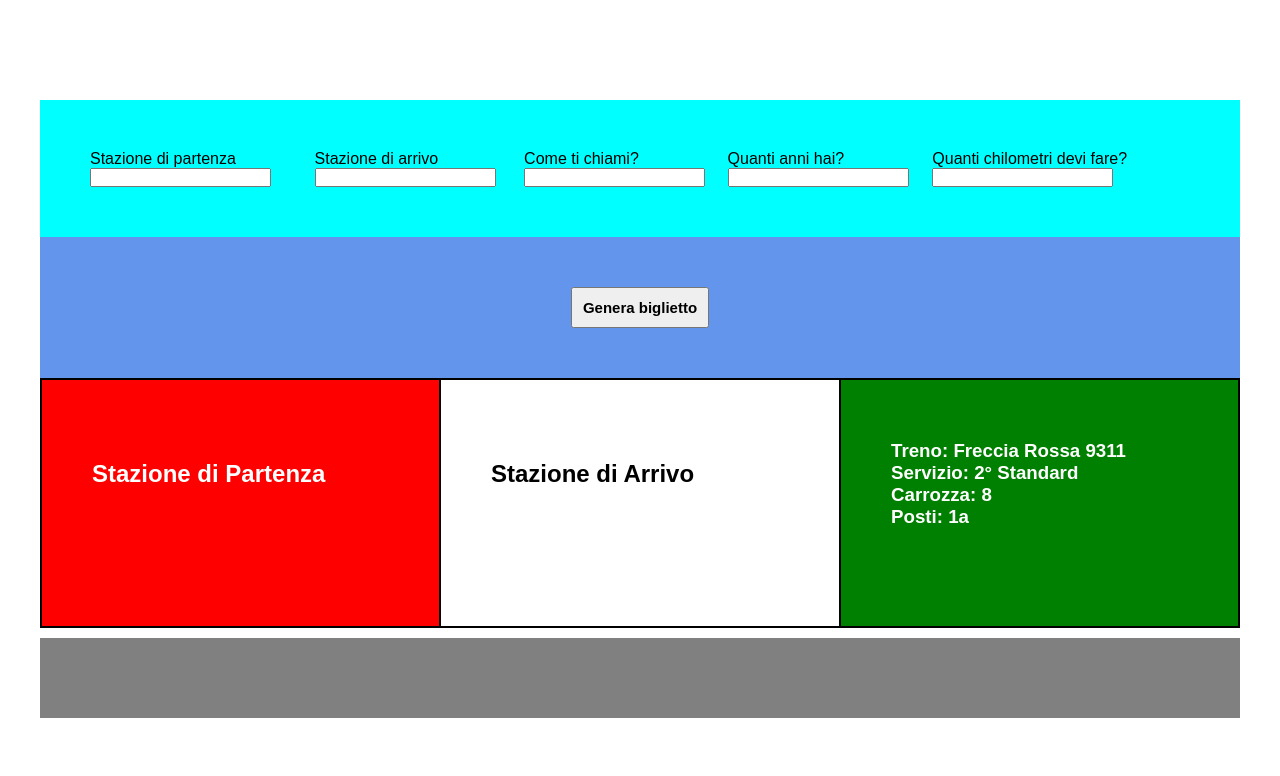
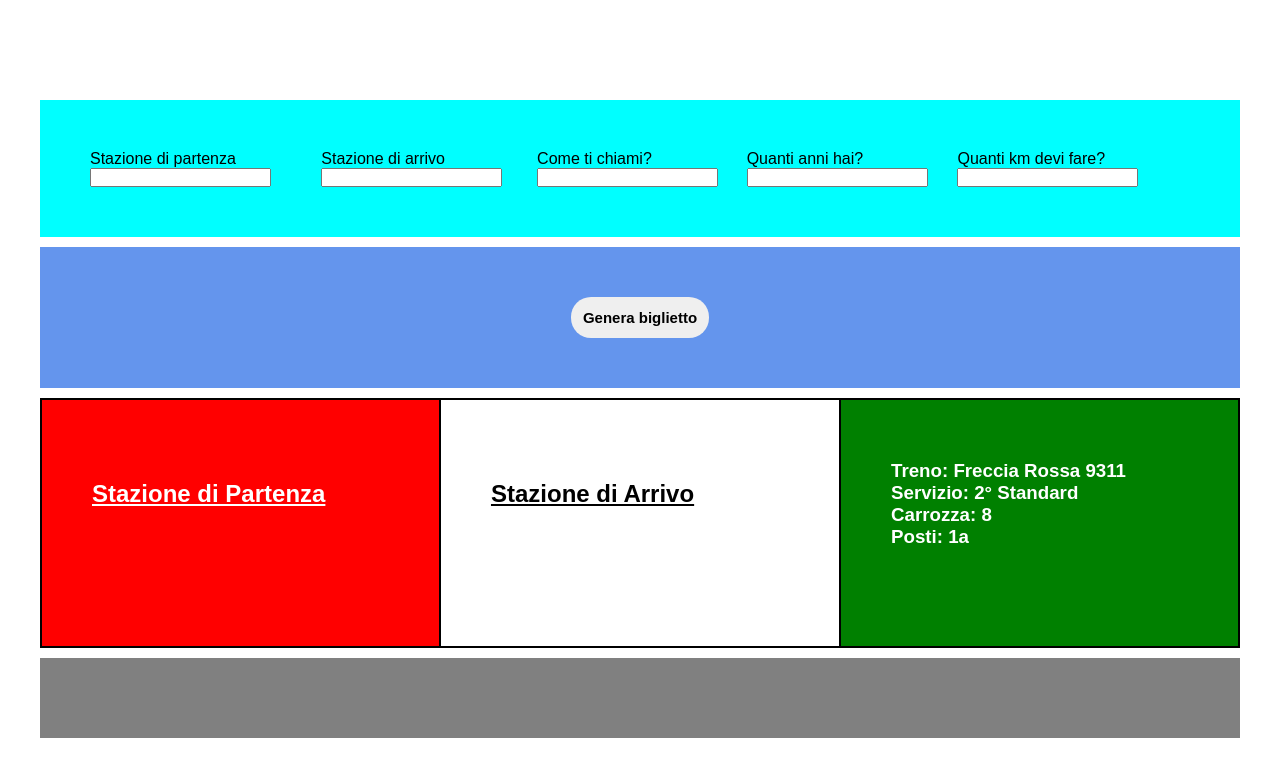
Before and after one commit to michele-pupo/js-biglietto-treno-form, a plain HTML site: page index.html in a window 1280 px wide. Drawn offline with Linux system fonts and the light colour scheme.

Commit message:
fix stylization

```diff
--- a/css/style.css
+++ b/css/style.css
@@ -25,12 +25,15 @@ body {
 .button-price{
     background-color: cornflowerblue;
     padding: 50px;
+    margin-top: 10px;
 }
 
 #price{
     padding: 10px;
     font-size: 15px;
     font-weight: bold;
+    border-radius: 20px;
+    border-color: transparent;
 }
 
 .ticket-red{
@@ -40,6 +43,7 @@ body {
     width: 100%;
     color: white;
     padding: 80px 50px;
+    margin-top: 10px;
 }
 
 .ticket-white{
@@ -50,6 +54,7 @@ body {
     border-right: 0px;
     width: 100%;
     padding: 80px 50px;
+    margin-top: 10px;
 }
 
 .ticket-green{
@@ -59,6 +64,7 @@ body {
     width: 100%;
     color: white;
     padding: 60px 50px;
+    margin-top: 10px;
 }
 
 .price{
@@ -76,4 +82,10 @@ body {
 
 #start-station, #end-station, #name-user{
     font-size: 25px;
+    text-transform: uppercase;
+    font-weight: bold;
 }
+
+h2{
+    text-decoration: underline;
+}
--- a/index.html
+++ b/index.html
@@ -1,4 +1,4 @@
-<!DOCTYPE html>
+<!DOCTYPE HTML>
 <html lang="it-IT">
 <head>
     <meta charset="UTF-8">
@@ -28,7 +28,7 @@
             <input type="number" id="user-age">
         </div>
         <div>
-            <label for="user-km">Quanti chilometri devi fare?</label>
+            <label for="user-km">Quanti km devi fare?</label>
             <input type="number" id="user-km">
         </div>
     </div>
```
